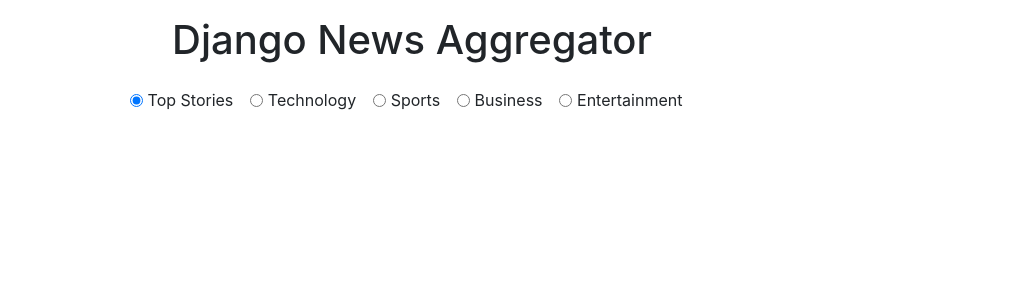
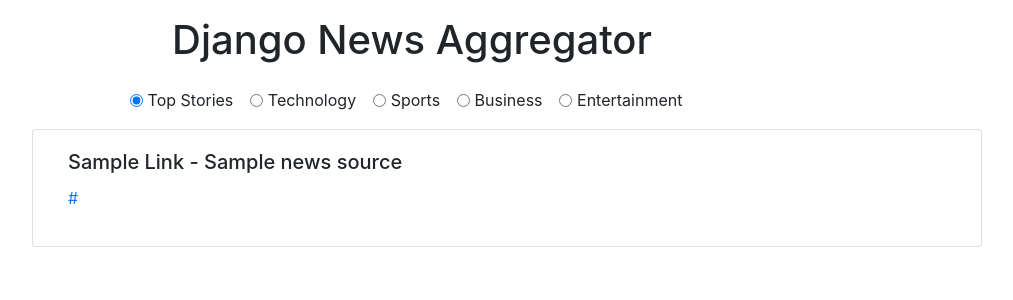
Before and after one commit to PraneethKarnena/django-news-aggregator, a Django app: template service/templates/service/home.html in a window 1280 px wide. Shown: the top 300 px of the page, without its empty margins (228-1241 px from the left). Run offline with Django 3.2, Linux system fonts and the light colour scheme; the template is opened without the code that fills it: most values are stand-ins (such as "Sample title", 1, 10 or a date in 2020); some libraries are stand-ins or nearby versions.

Commit message:
added jQuery and "selected" option

```diff
--- a/service/templates/service/home.html
+++ b/service/templates/service/home.html
@@ -7,6 +7,7 @@
     <meta http-equiv="X-UA-Compatible" content="ie=edge">
     <title>Django News Aggregator</title>
     <link rel="stylesheet" href="https://cdnjs.cloudflare.com/ajax/libs/twitter-bootstrap/4.3.1/css/bootstrap.min.css" />
+    <script src="https://cdnjs.cloudflare.com/ajax/libs/jquery/3.4.1/jquery.min.js"></script>
 </head>
 
 <body>
@@ -22,28 +23,51 @@
             <div class="col-lg-2"></div>
             <div class="col-lg-8 text-center">
                 <div class="form-check form-check-inline">
-                    <input class="form-check-input" type="radio" name="news_cat" id="tps" value="TPS" checked>
+                    <input class="form-check-input" type="radio" name="news_cat" id="tps" value="TPS" {% if news_cat is None or news_cat == 'TPS' %}checked{% endif %}>
                     <label class="form-check-label" for="tps">Top Stories</label>
                 </div>
                 <div class="form-check form-check-inline">
-                    <input class="form-check-input" type="radio" name="news_cat" id="tch" value="TCH">
+                    <input class="form-check-input" type="radio" name="news_cat" id="tch" value="TCH" {% if news_cat == 'TCH' %}checked{% endif %}>
                     <label class="form-check-label" for="tch">Technology</label>
                 </div>
                 <div class="form-check form-check-inline">
-                    <input class="form-check-input" type="radio" name="news_cat" id="spr" value="SPR">
+                    <input class="form-check-input" type="radio" name="news_cat" id="spr" value="SPR" {% if news_cat == 'SPR' %}checked{% endif %}>
                     <label class="form-check-label" for="spr">Sports</label>
                 </div>
                 <div class="form-check form-check-inline">
-                    <input class="form-check-input" type="radio" name="news_cat" id="bsn" value="BSN">
+                    <input class="form-check-input" type="radio" name="news_cat" id="bsn" value="BSN" {% if news_cat == 'BSN' %}checked{% endif %}>
                     <label class="form-check-label" for="bsn">Business</label>
                 </div>
                 <div class="form-check form-check-inline">
-                    <input class="form-check-input" type="radio" name="news_cat" id="ent" value="ENT">
+                    <input class="form-check-input" type="radio" name="news_cat" id="ent" value="ENT" {% if news_cat == 'ENT' %}checked{% endif %}>
                     <label class="form-check-label" for="ent">Entertainment</label>
                 </div>
             </div>
         </div>
+
+        {% for link in news.urls.all %}
+        <div class="row mt-3">
+            <div class="col-lg-2"></div>
+            <div class="card col-lg-10">
+                <div class="card-body">
+                    <h5 class="card-title">{{ link.title|title }} - {{ link.news_source.name }}</h5>
+                    <p>
+                        <a href="{{ link.url }}" target="_blank">{{ link.url }}</a>
+                    </p>
+                </div>
+            </div>
+        </div>
+        {% endfor %}
+
     </div>
+
+    <script>
+    $('document').ready(function() {
+        $('input[name="news_cat"]').on('click', function() {
+            window.location.replace("/?news_cat="+$(this).attr('value'));
+        });
+    });
+    </script>
 </body>
 
 </html>
```
